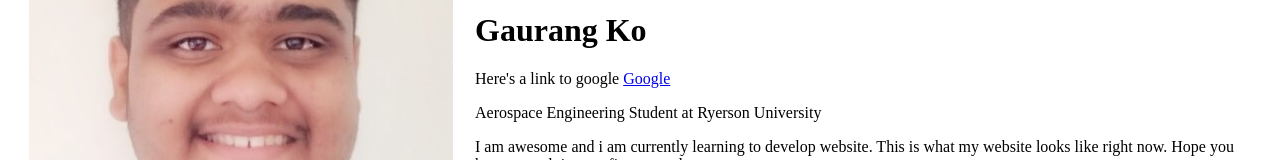
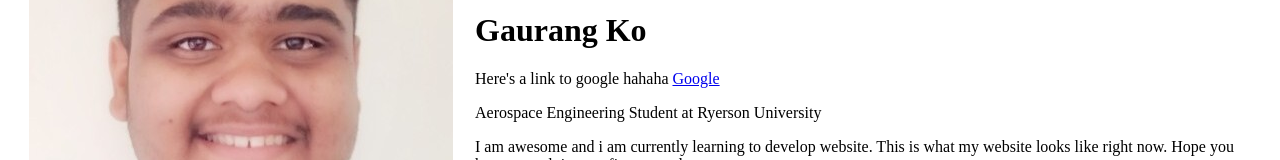
Before and after one commit to GaurangKtype/myfirstwebsitelol, a plain HTML site: page index.html in a window 1280 px wide. Shown: the part 153-313 px from the top of the page. Drawn offline with Linux system fonts and the light colour scheme.

Commit message:
Update index.html
added a 'hahaha'

```diff
--- a/index.html
+++ b/index.html
@@ -12,7 +12,7 @@
       <td><img src="picture-me.jpg" alt="Gaurang's Picture"></td>
       <td>
         <h1>Gaurang Ko</h1>
-        <p>Here's a link to google <a href="https://www.google.com">Google</a></p>
+        <p>Here's a link to google hahaha <a href="https://www.google.com">Google</a></p>
         <p>Aerospace Engineering Student at Ryerson University</p>
         <p>I am awesome and i am currently learning to develop website.
         This is what my website looks like right now. Hope you have a good time surfing around</p>
```
